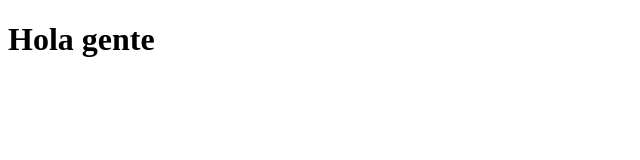
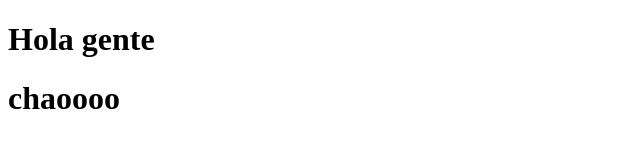
Before and after one commit to LuisKofler/proyectogit, a plain HTML site: page index.html in a window 1280 px wide. Shown: the whole page, without its empty margins (0-640 px from the left). Drawn offline with Linux system fonts and the light colour scheme.

Commit message:
first commit

```diff
--- a/index.html
+++ b/index.html
@@ -8,5 +8,6 @@
 </head>
 <body>
     <h1>Hola gente</h1>
+    <h1>chaoooo</h1>
 </body>
 </html>
```
Also changed, not shown: 1 other file.
